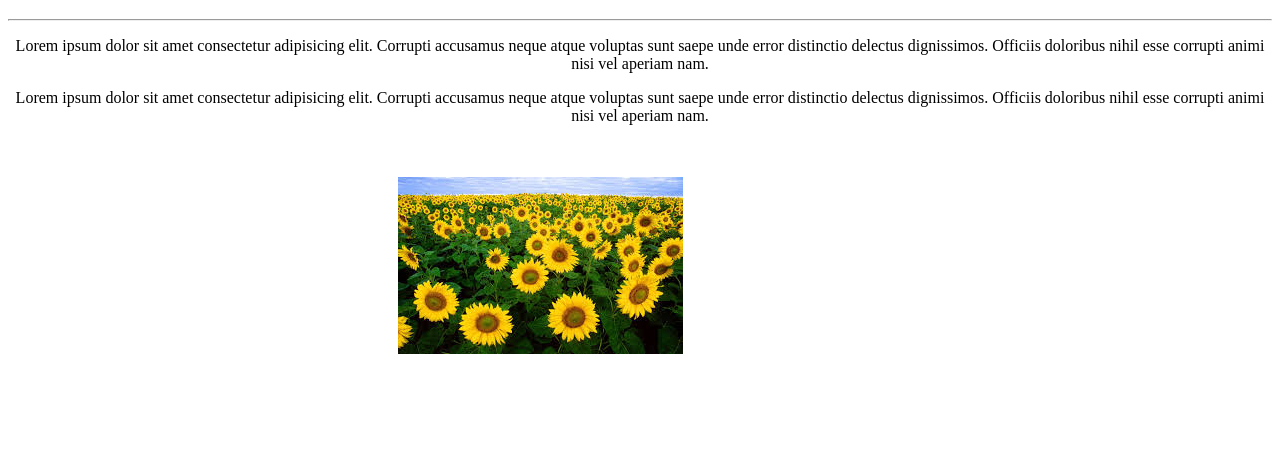
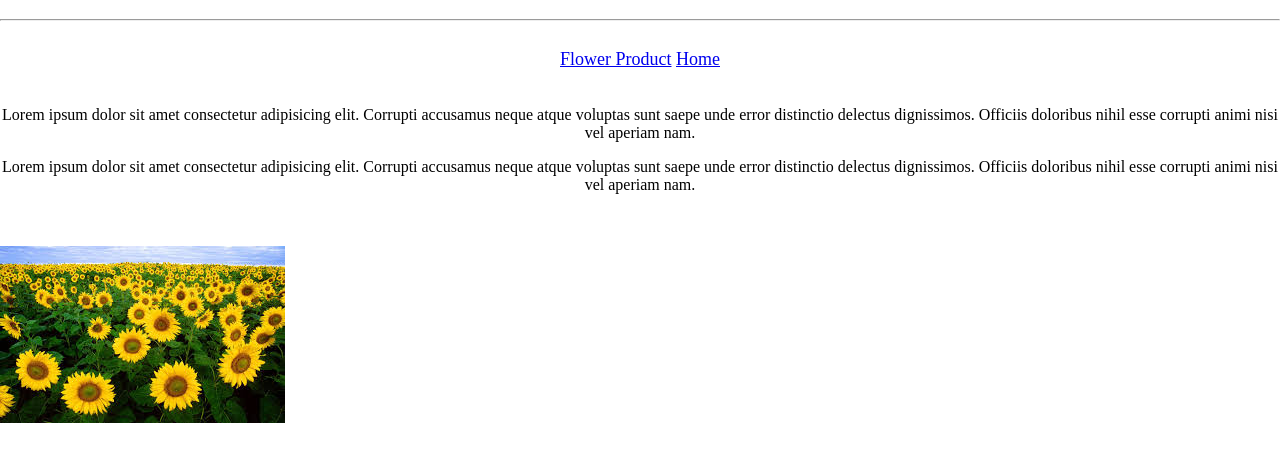
Before and after one commit to TamirDwek/Flowers-git, a plain HTML site: page Home.html in a window 1280 px wide. Shown: the part 61-522 px from the top of the page. Drawn offline with Linux system fonts and the light colour scheme.

Commit message:
home and flower

```diff
--- a/index.html
+++ b/Home.html
@@ -9,6 +9,10 @@
 <body>
     <h1>The Flower Shop</h1>
     <hr>
+        <nav class="nav">
+        <a href="flower.html">Flower Product</a>
+        <a href="Home.html">Home</a>
+        </nav>
 <p>Lorem ipsum dolor sit amet consectetur
      adipisicing elit. Corrupti accusamus
      neque atque voluptas sunt saepe unde error
--- a/assets/css/style.css
+++ b/assets/css/style.css
@@ -1,3 +1,8 @@
+html,body{
+    margin: 0;
+    padding: 0;
+}
+
 h1{
     text-align: center;
     font-size: xx-large;
@@ -7,10 +12,22 @@ p{
     text-align: center;
 }
 
-img{
-    width: 200;
-    height: 200;
+
+.image-gallery {
+    display: flex;
+    flex-wrap: wrap;
     justify-content: center;
     display: flex;
-    padding-left: 390px;
 }
+
+.image-gallery img {
+    margin: 10px;
+    width: 250px; /* Adjust size as needed */
+    height: 250px;
+}
+
+.nav{
+    text-align: center;
+    font-size: large;
+    padding: 20px;
+}
```
Also changed, not shown: flower.html (added, +24 -0 lines).
